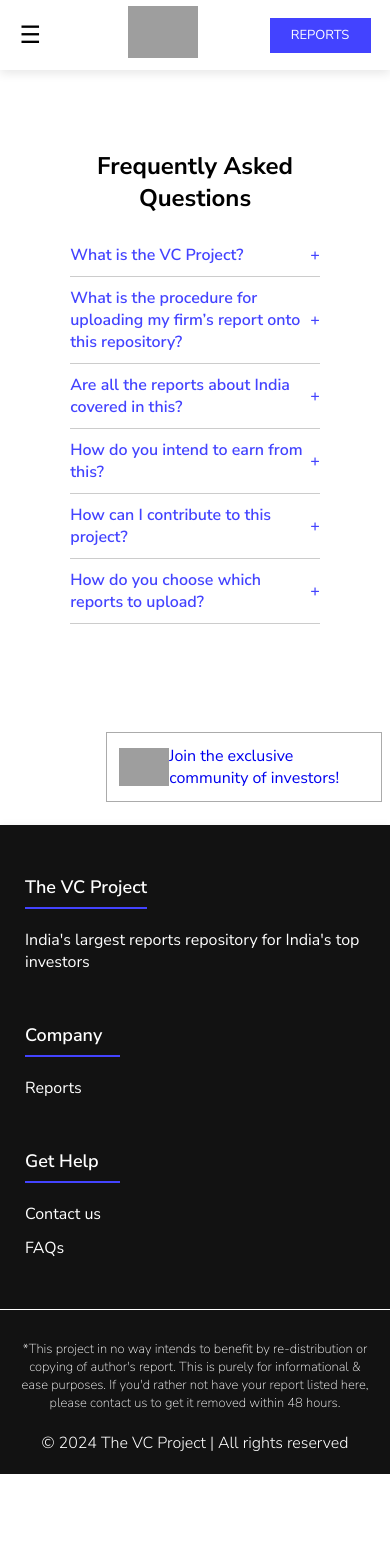
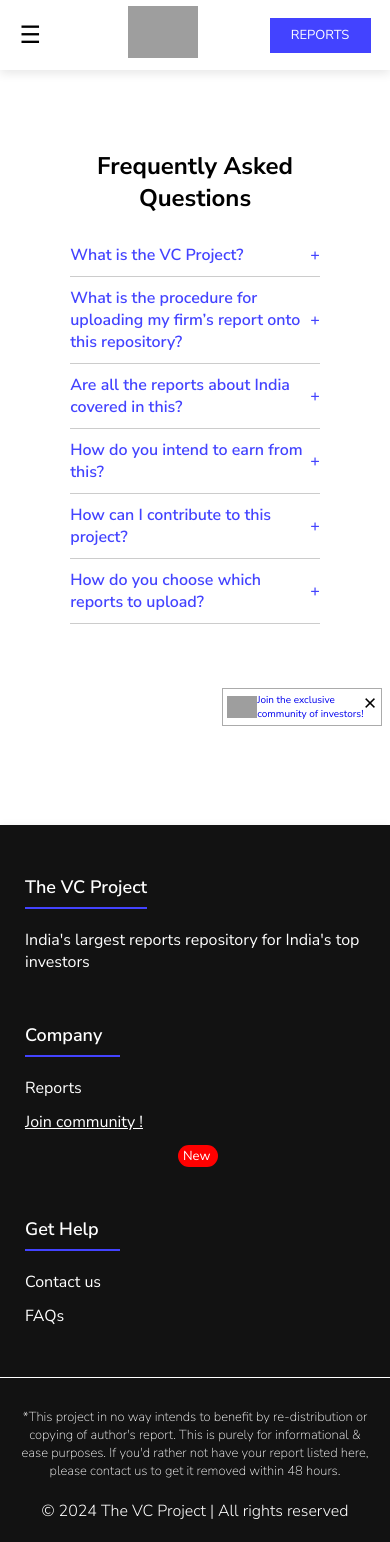
Before and after one commit to aaaa355445/vcproject_v1, a React (Create React App) app in the folder client/: page /faq in a window 390 px wide. Before the commit the page ends 1474 px from the top, so only its background shows below. Built offline with nearby package versions, Linux system fonts and the light colour scheme; grey boxes are pictures that could not be loaded.

Commit message:
Fixed Join Community

```diff
--- a/client/public/index.html
+++ b/client/public/index.html
@@ -56,11 +56,21 @@
       To begin the development, run `npm start` or `yarn start`.
       To create a production bundle, use `npm run build` or `yarn build`.
     -->
-    <a href="/reports">
-      <div class="Whatsapp">
-        <img src="https://static.vecteezy.com/system/resources/previews/031/737/239/original/whatsapp-logo-whatsapp-social-media-icon-free-png.png" alt="">
-        <p>Join the exclusive community of investors!</p>
+      <div class="community"  id="whatsappDiv">
+        <span class="close-btn" onclick="hideWhatsappDiv()">×</span>
+        <a href="https://cutt.ly/thevcprojectcommunity" target="_blank">
+          <div class="Whatsapp">
+            <img src="https://static.vecteezy.com/system/resources/previews/031/737/239/original/whatsapp-logo-whatsapp-social-media-icon-free-png.png" alt="">
+            <p>Join the exclusive community of investors!</p>
+          </div>
+        </a>
       </div>
-    </a>
+
+    <script>
+      function hideWhatsappDiv() {
+        var whatsappDiv = document.getElementById('whatsappDiv');
+        whatsappDiv.style.display = 'none';
+      }
+    </script>
   </body>
 </html>
--- a/client/src/App.css
+++ b/client/src/App.css
@@ -1,11 +1,11 @@
-@import url('https://fonts.googleapis.com/css2?family=Nunito+Sans:ital,opsz,wght@0,6..12,200..1000;1,6..12,200..1000&display=swap');
+@import url("https://fonts.googleapis.com/css2?family=Nunito+Sans:ital,opsz,wght@0,6..12,200..1000;1,6..12,200..1000&display=swap");
 
 * {
   margin: 0;
   padding: 0;
 }
 body {
-  background-color: #FFFFFF;
+  background-color: #ffffff;
   font-family: "Nunito Sans", sans-serif;
 }
 
@@ -17,12 +17,23 @@ h1 {
   font-weight: 600;
 }
 
-h4, span {
+h4,
+span {
   font-weight: 300;
 }
 
+.Whatsapp {
+  display: flex;
+  flex-direction: row;
+  align-items: center;
+  justify-content: center;
+}
 
-.Whatsapp {
+.Whatsapp img {
+  width: 50px;
+}
+
+.community {
   position: fixed;
   bottom: 5%;
   right: 2%;
@@ -30,13 +41,29 @@ h4, span {
   padding: 12px;
   z-index: 99999;
   border: 1px solid #4a4a4a76;
-  display: flex;
-  flex-direction: row;
-  align-items: center;
-  justify-content: center;
   width: 250px;
+  gap: 10px;
 }
 
-.Whatsapp img {
-  width: 50px;
+.community span.close-btn {
+  position: absolute;
+  top: -3%;
+  right: 3%;
+  font-size: 21px;
+  font-weight: 600;
+  cursor: pointer;
 }
+
+@media (max-width: 768px) {
+  .community {
+    bottom: 14%;
+    right: 2%;
+    font-size: 10px;
+    width: 150px;
+    padding: 4px;
+  }
+
+  .Whatsapp img {
+    width: 30px;
+  }
+}
--- a/client/src/Pages/Reports/Reports.jsx
+++ b/client/src/Pages/Reports/Reports.jsx
@@ -250,6 +250,8 @@ const Reports = () => {
     }));
     setPage(1);
     setAllReports([]);
+    window.scrollTo(0, 0);
+    previousScrollTop.current = 0;
   };
 
   const handleSectorCheckboxChange = (sid) => {
--- a/client/src/components/Footer/Footer.jsx
+++ b/client/src/components/Footer/Footer.jsx
@@ -13,8 +13,9 @@ const Footer = () => {
         </div>
         <div className={styles.footerCompany}>
           <span>Company</span>
-          <div className="cta">
+          <div className={styles.cta}>
             <a href="/reports">Reports</a>
+            <a href="https://cutt.ly/thevcprojectcommunity" className={styles.join} target="_blank">Join community !</a><p className={styles.new}>New</p>
           </div>
         </div>
         <div className={styles.footerHelp}>
--- a/client/src/components/Footer/Footer.module.css
+++ b/client/src/components/Footer/Footer.module.css
@@ -7,6 +7,7 @@
     background-color: #121212;
     box-shadow: 0 3px 10px rgba(0, 0, 0, 0.103);
     margin-top: auto;
+    position: absolute;
 }
 
 .upperSection {
@@ -95,11 +96,25 @@
 
 
 
-
+.footerCompany .cta,
 .footerHelp .cta {
     display: flex;
     flex-direction: column;
     gap: 12px;
+}
+
+a.join {
+    text-decoration: underline;
+}
+p.new {
+    position: relative;
+    background-color: red;
+    left: 45%;
+    top: -50%;
+    border-radius: 15px;
+    font-size: 13px;
+    padding: 2px 5px;
+    width: 30px;
 }
 
 @media (max-width: 768px) {
--- a/client/src/components/Naviggation/Navigation.jsx
+++ b/client/src/components/Naviggation/Navigation.jsx
@@ -12,6 +12,10 @@ const Navigation = () => {
   const btnStyle = {
     color: "white",
     textDecoration: "none",
+  };
+  const spanStyle = {
+    margin: "10px",
+
   };
 
   const toggleMobileMenu = () => {
@@ -58,6 +62,11 @@ const Navigation = () => {
               FAQs
             </Link>
           </span>
+          <span style={spanStyle}>
+            <Link style={brandStyle} to="https://cutt.ly/thevcprojectcommunity" target="_blank">
+            Join community !
+            </Link>
+          </span>
         </div>
         <div className="btn">
           <Link style={btnStyle} to="/reports" onClick={closeMobileMenu}>
--- a/client/src/components/Naviggation/Navigation.module.css
+++ b/client/src/components/Naviggation/Navigation.module.css
@@ -56,6 +56,24 @@
     display: none;
 }
 
+a {
+    text-decoration: none;
+}
+
+a.join {
+    text-decoration: underline;
+}
+p.new {
+    position: relative;
+    background-color: red;
+    left: 45%;
+    top: -50%;
+    border-radius: 15px;
+    font-size: 13px;
+    padding: 2px 5px;
+    width: 30px;
+}
+
 @media (max-width: 768px) {
     .hamburger {
         display: block;
--- a/client/src/components/ReportCard/ReportCard.jsx
+++ b/client/src/components/ReportCard/ReportCard.jsx
@@ -113,7 +113,7 @@ const ReportCard = ({ report }) => {
                 <label htmlFor="email">Email*</label>
                 <input
                   type="email"
-                  placeholder="Enter your email"
+                  placeholder="Enter your official email"
                   value={email}
                   onChange={(e) => setEmail(e.target.value)}
                   required
```
Also changed, not shown: 1 other file (tests, documents, lock files or other folders).
